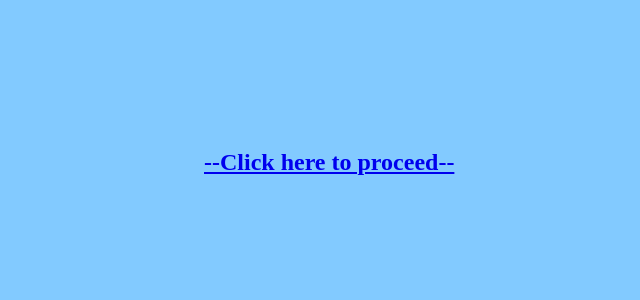
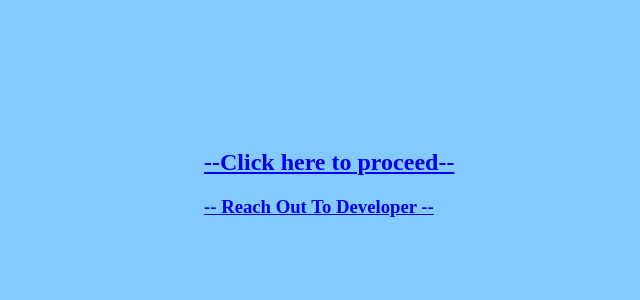
Before and after one commit to pratyush-patwa/loan_approval_prediction, a Flask app: page / in a window 1280 px wide. Shown: the part 140-440 px from the top of the page, without its empty margins (316-956 px from the left). Run offline with Flask 2, Linux system fonts and the light colour scheme; parts of the project's set-up code (start-up, migrations or seed data) failed here and were passed over.

Commit message:
Add files via upload

```diff
--- a/templates/home.html
+++ b/templates/home.html
@@ -31,7 +31,8 @@
 
 
 	<div id = "main">
-	<h2><a href="index.html">--Click here to proceed--</a></h2>
+	    <h2><a href="index.html">--Click here to proceed--</a></h2>
+        <h3><a href = "https://pratyush-patwa.github.io/">-- Reach Out To Developer --</a></h3>
 	</div>
 </body>
 </html>
```
